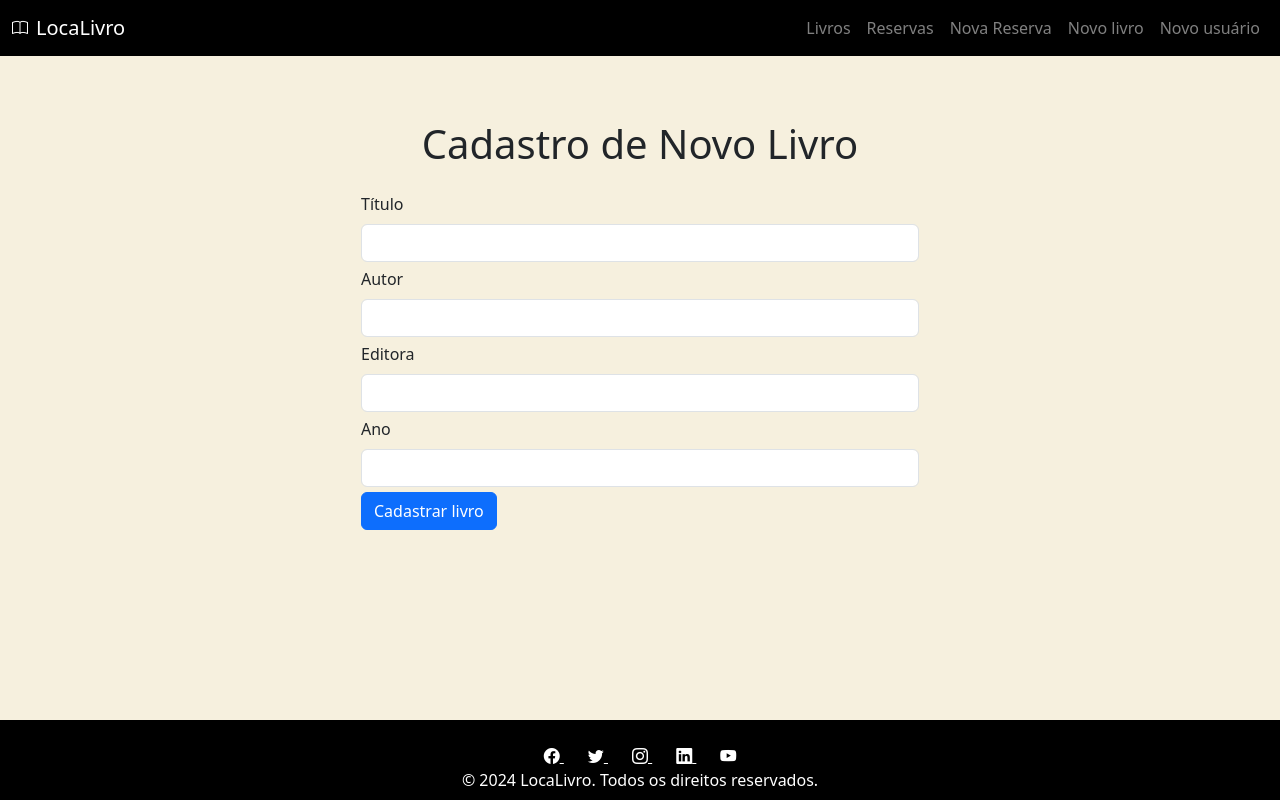
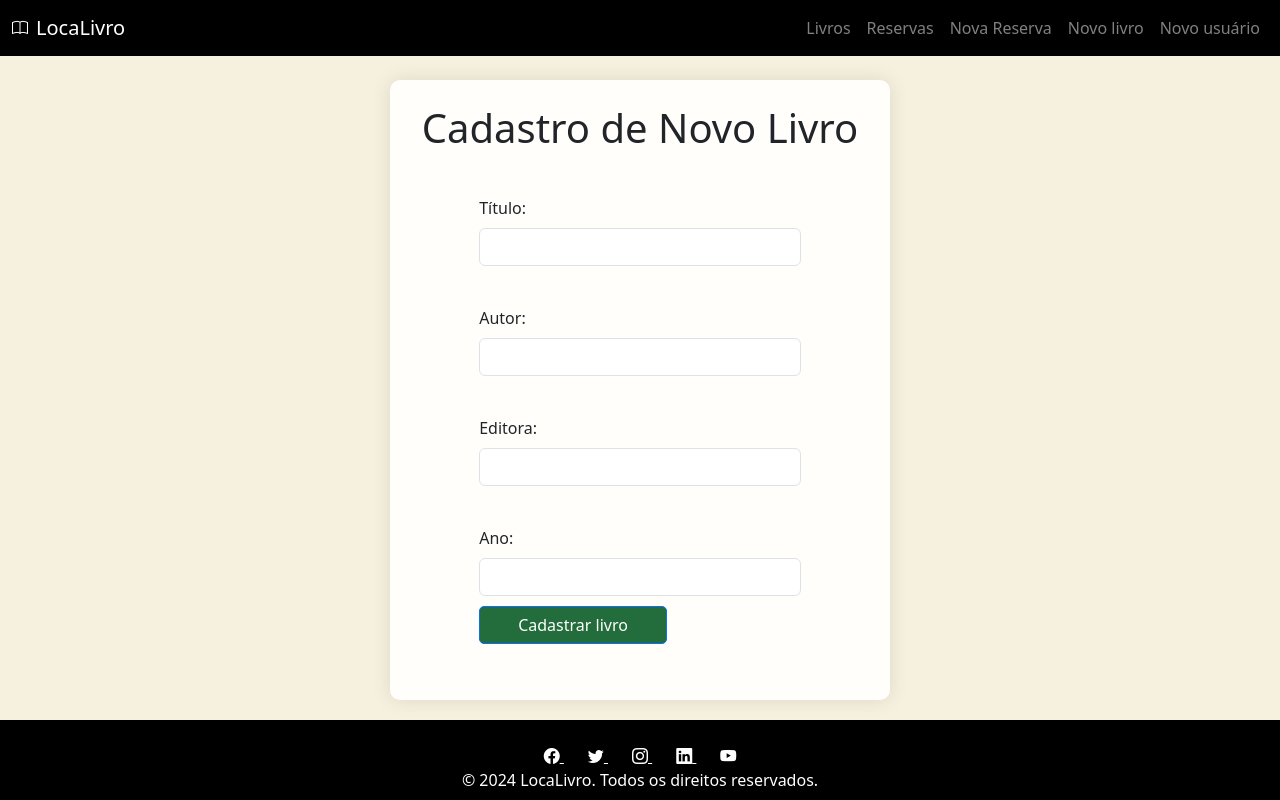
Before and after one commit to XicoBr/PROJETO-WEB, a PHP site: page /novo_livro.php in a window 1280 px wide. Run offline with PHP 8.4, Linux system fonts and the light colour scheme; some libraries are stand-ins or nearby versions.

Commit message:
:lipstick: Melhorias visuais das telas e tabelas

```diff
--- a/projeto-facul_TESTE/header.php
+++ b/projeto-facul_TESTE/header.php
@@ -13,6 +13,11 @@
             box-sizing: border-box;
             margin: 0;
             padding: 0;
+            --btn-prim-cor01: #236C3B;
+            --btn-prim-cor02: #1b512d;
+            --btn-dng-cor01: #bd2038;
+            --btn-dng-cor02: #96182B;
+            --body-cor: #f6f0de;
         }
 
         html {
@@ -26,13 +31,13 @@
             min-height: 100vh;
             margin: 0;
             padding: 0;
-            background-color: #f6f0de;
+            background-color: var(--body-cor);
         }
 
         .content-wrapper {
             flex: 1 0 auto;
             width: 100%;
-            padding-bottom: 60px; /* Altura do footer + espaço extra */
+            padding-bottom: 0; /* Altura do footer + espaço extra */
         }
 
         .logo {
@@ -43,10 +48,11 @@
 
         .footer {
             transition: 0.4s;
+            margin-top: 20px;
         }
 
-        .footer:hover {
-            color: #d6e3f8;
+        .footer i:hover {
+            color: var(--btn-prim-cor01);
         }
 
         .form-group {
@@ -54,10 +60,13 @@
             flex-direction: column;
             justify-content: center;
             justify-items: center;
-            width: 50%;
+            width: 80%;
             margin: auto;
             text-align: left;
-            margin-bottom: 5px;
+            padding: 20px;
+        }
+        .formulario {
+            margin-top: 20px;
         }
 
         .form-btn {
@@ -65,8 +74,21 @@
             flex-direction: row;
             justify-content: center;
             justify-items: auto;
-            width: fit-content;
-            margin-top: 5px;
+            width: auto;
+            margin-top: 10px;
+            border-radius: 5px;
+        }
+        .btn-primary {
+            background-color: var(--btn-prim-cor01);
+        }
+        .btn-primary:hover {
+            background-color: var(--btn-prim-cor02);
+        }
+        .btn-danger {
+            background-color: var(--btn-dng-cor01);
+        }
+        .btn-danger:hover {
+            background-color: var(--btn-dng-cor02);
         }
 
         footer {
@@ -79,13 +101,11 @@
             color: white;
         }
 
-        .main-content {
-            padding: 2rem 0;
-        }
+
 
         /* Nova classe para garantir que o conteúdo principal tenha altura mínima */
         .min-height-content {
-            min-height: calc(100vh - 200px); /* 60px é a altura aproximada do footer */
+            min-height: calc(100vh - 180px); /* 60px é a altura aproximada do footer */
         }
         #corlogin {
             background-color: #000000;
--- a/projeto-facul_TESTE/historico_emprestimos.php
+++ b/projeto-facul_TESTE/historico_emprestimos.php
@@ -17,7 +17,7 @@ $result = $conn->query($sql);
 
 
 
-    <div class="container  min-height-content overflow-y-auto" style="height: 400px">
+    <div class="container  min-height-content overflow-y-auto p-2" style="height: 400px;box-shadow: 0 0 20px rgba(0,0,0,0.15); border-radius: 6px">
         <h1 class="text-center">Histórico de Empréstimos</h1>
         <div class="table-responsive">
             <table class="table table-striped">
--- a/projeto-facul_TESTE/index.php
+++ b/projeto-facul_TESTE/index.php
@@ -80,6 +80,7 @@ if ($_SERVER["REQUEST_METHOD"] == "POST" && isset($_POST['cadastro'])) {
             box-shadow: 0 0 20px rgba(0,0,0,0.1);
         }
         .logo {
+            font-family: 'Segoe UI', Tahoma, Geneva, Verdana, sans-serif;
             font-size: 2.5rem;
             color: #0d6efd;
             margin-bottom: 1rem;
--- a/projeto-facul_TESTE/livros.php
+++ b/projeto-facul_TESTE/livros.php
@@ -56,7 +56,7 @@ $result = $conn->query($sql);
             </div>
         <?php endif; ?>
 
-        <div class="container min-height-content  overflow-y-auto" style="height: 400px">
+        <div class="container min-height-content  overflow-y-auto p-2" style="height: 400px; box-shadow: 0 0 20px rgba(0,0,0,0.15); border-radius: 6px">
             <h2 class="text-center">Gerenciar Livros</h2>
             <div class="table-responsive">
                 <table class="table table-striped">
--- a/projeto-facul_TESTE/novo_livro.php
+++ b/projeto-facul_TESTE/novo_livro.php
@@ -25,25 +25,25 @@ if ($_SERVER["REQUEST_METHOD"] == "POST") {
 
 
 
-<div class="container  min-height-content">
+<div class="container min-height-content formulario  p-4" style="width: 500px; background-color: #FFFEFA;  border-radius: 10px; box-shadow: 0 0 20px rgba(0,0,0,0.1);">
     <h1 class="text-center mb-4">Cadastro de Novo Livro</h1>
     <form method="post" action="<?php echo htmlspecialchars($_SERVER["PHP_SELF"]);?>">
         <div class="form-group">
-            <label for="titulo">Título</label>
+            <label for="titulo">Título:</label>
             <input type="text" class="form-control" id="titulo" name="titulo" required>
         </div>
         <div class="form-group">
-            <label for="autor">Autor</label>
+            <label for="autor">Autor:</label>
             <input type="text" class="form-control" id="autor" name="autor" required>
         </div>
         <div class="form-group">
-            <label for="editora">Editora</label>
+            <label for="editora">Editora:</label>
             <input type="text" class="form-control" id="editora" name="editora" required>
         </div>
         <div class="form-group">
-            <label for="ano">Ano</label>
+            <label for="ano">Ano:</label>
             <input type="number" class="form-control" id="ano" name="ano" required>
-            <button type="submit" class="form-btn btn btn-primary">Cadastrar livro</button>
+            <button type="submit" class="form-btn btn btn-primary col-md-7">Cadastrar livro</button>
         </div>
     </form>
 </div>
```
Also changed, not shown: projeto-facul_TESTE/emprestimos.php (+6 -6 lines), projeto-facul_TESTE/novo_usuario.php (+6 -6 lines).
